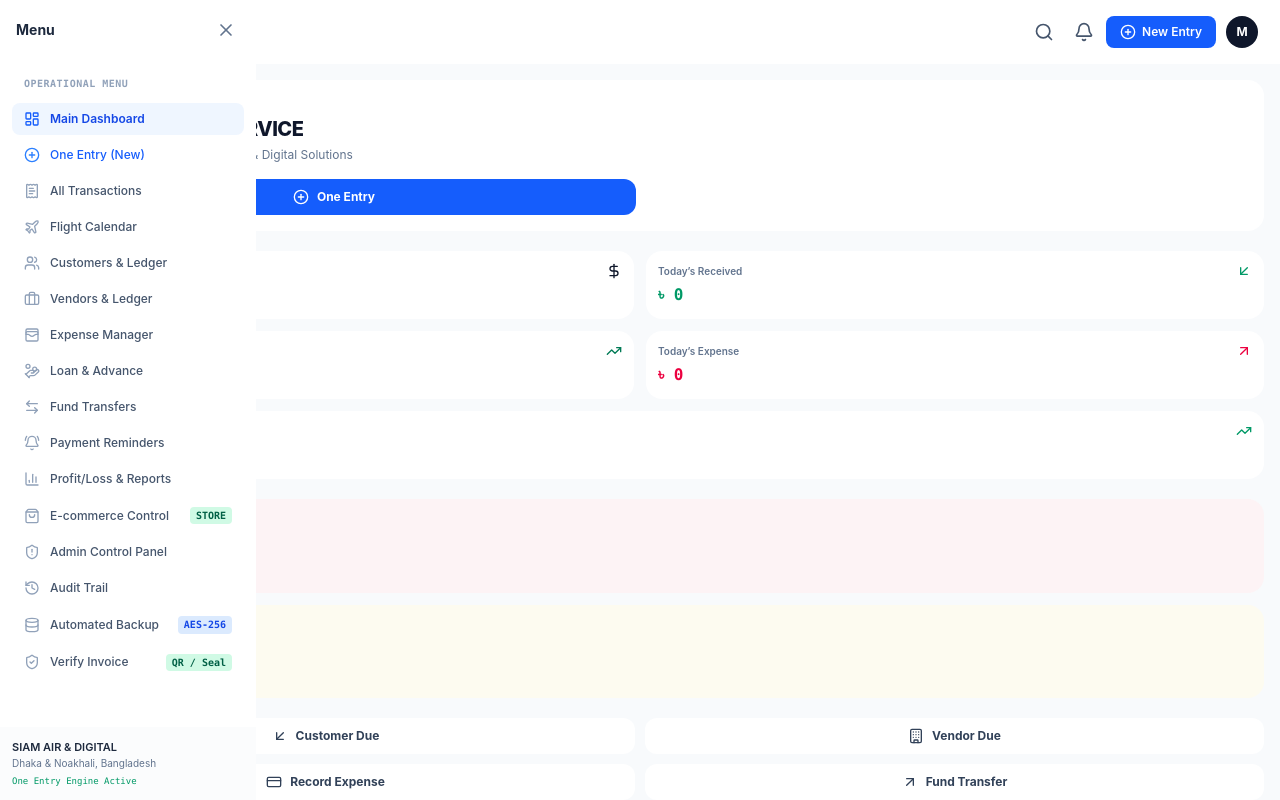
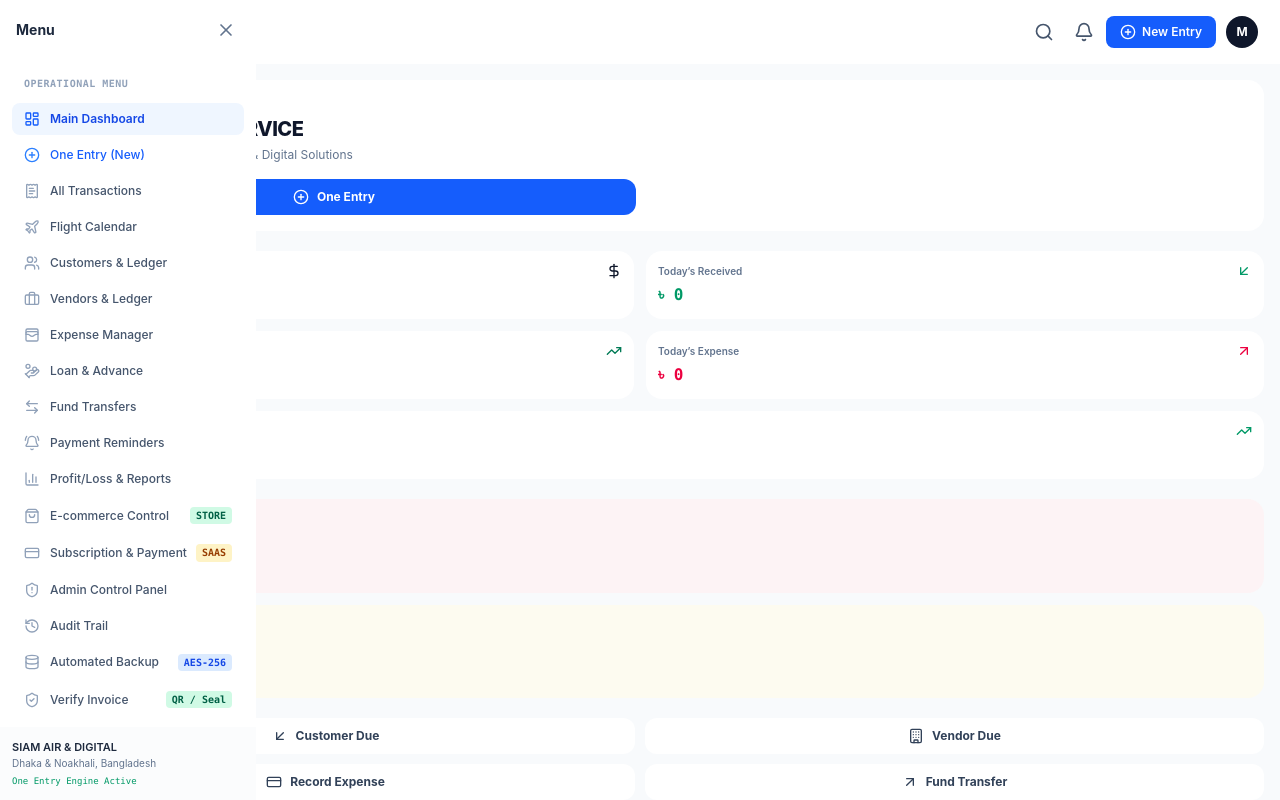
Before and after one commit to bijoy105671/siam, a React (Vite) app: page / in a window 1280 px wide. Shown: the top 800 px of the page. Built offline with nearby package versions, Linux system fonts and the light colour scheme; no server answers.

Commit message:
feat: add SaaS subscription admin menu

```diff
--- a/src/components/layout/Sidebar.tsx
+++ b/src/components/layout/Sidebar.tsx
@@ -16,6 +16,7 @@ import {
   Database,
   ShieldCheck,
   ShoppingBag,
+  CreditCard,
   X,
 } from 'lucide-react';
 import { useApp } from '../../context/AppContext';
@@ -113,6 +114,13 @@ export const Sidebar: React.FC<SidebarProps> = ({
       icon: ShoppingBag,
       badge: 'STORE',
       badgeColor: 'bg-emerald-100 text-emerald-800',
+    },
+    {
+      id: 'saas_admin',
+      label: 'Subscription & Payment',
+      icon: CreditCard,
+      badge: 'SAAS',
+      badgeColor: 'bg-amber-100 text-amber-800',
     },
     {
       id: 'admin',
```
